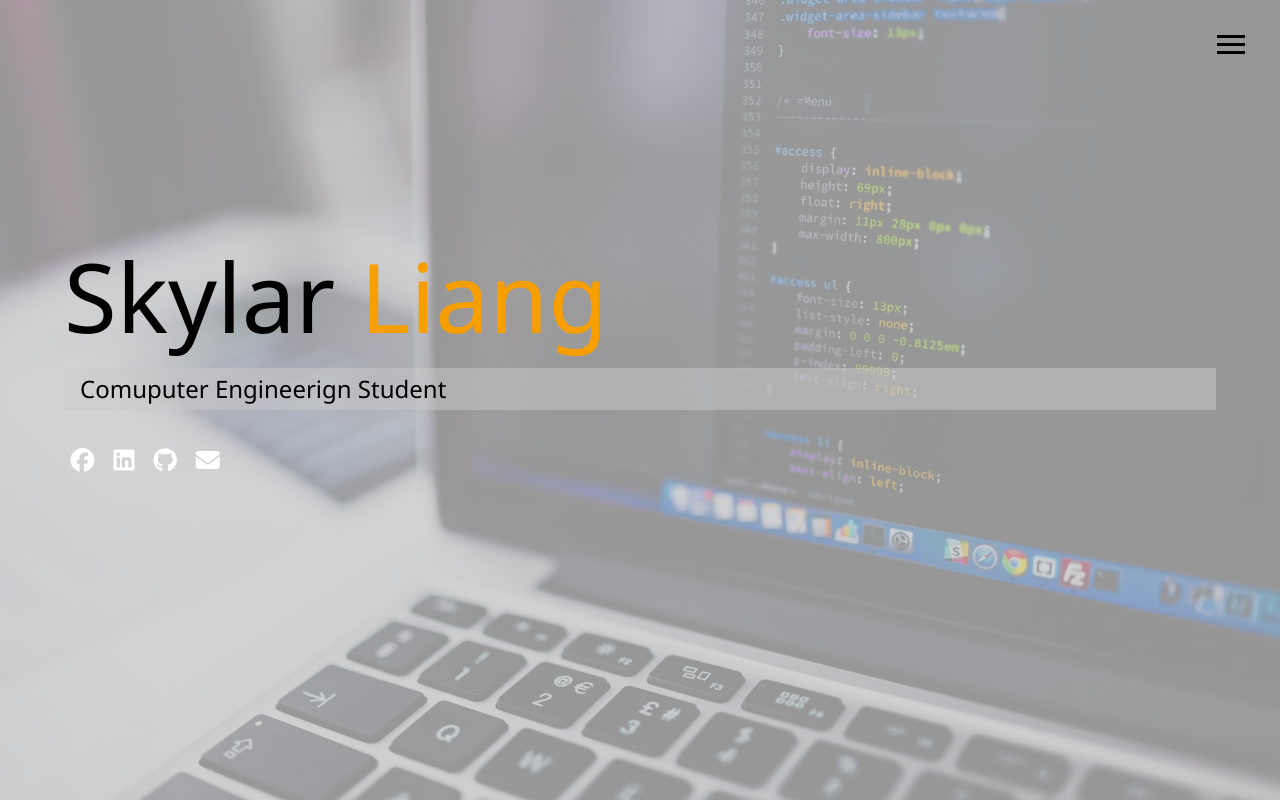
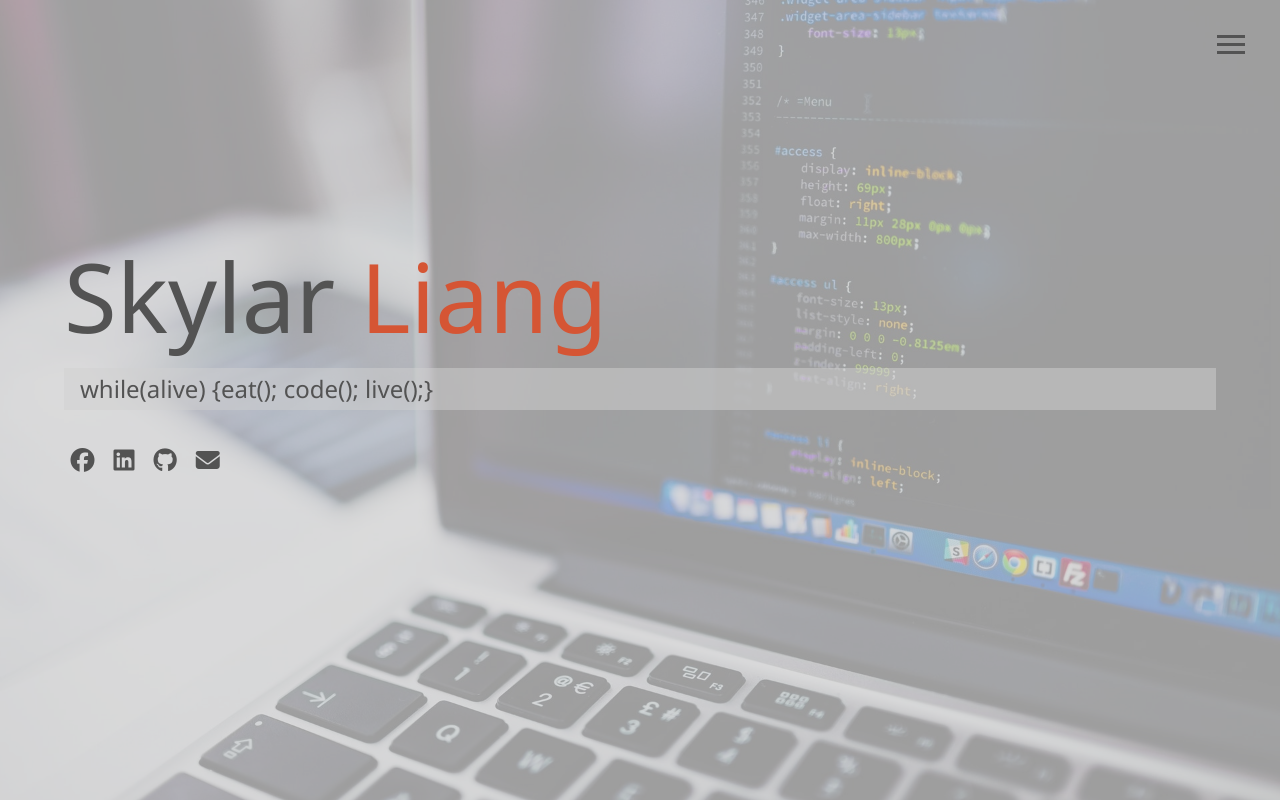
Before and after one commit to SkylarLJY/SkylarLJY.github.io, a website: page dist/index.html in a window 1280 px wide. Drawn offline with Linux system fonts and the light colour scheme.

```diff
--- a/scss/_config.scss
+++ b/scss/_config.scss
@@ -1,5 +1,5 @@
-$primary-color: #c4c4c4;
-$secondary-color: #f79e02;
+$primary-color: #cdcdcd;
+$secondary-color: #d55534;
 $show-home-image: true;
 $home-image:url(../img/background.jpg);
 $background-opacity: 0.7;
@@ -58,7 +58,7 @@
 //text color
 @function set-text-color($color){
     @if (lightness($color) > 40){
-        @return #000;
+        @return rgb(83, 83, 83);
     } @else {
         @return #fff;
     }
--- a/scss/main.scss
+++ b/scss/main.scss
@@ -49,14 +49,16 @@
 
 main {
   padding: 4rem;
-  // height: 100%;
+  height: 100%;
   height: calc(100vh-60px);
+
 
   .icons {
     margin-top: 1rem;
 
     a {
       padding: 0.4rem;
+      color: set-text-color($primary-color);
       &:hover {
         color: $secondary-color;
         @include easeOut();
@@ -113,6 +115,9 @@
   background: lighten($primary-color, 5);
   padding: 0.5rem;
   border-bottom: $secondary-color 5px solid;
+  span{
+    float: right;
+  }
 }
 
 //work
```
Also changed, not shown: dist/about.html, dist/css/main.css, dist/index.html.
